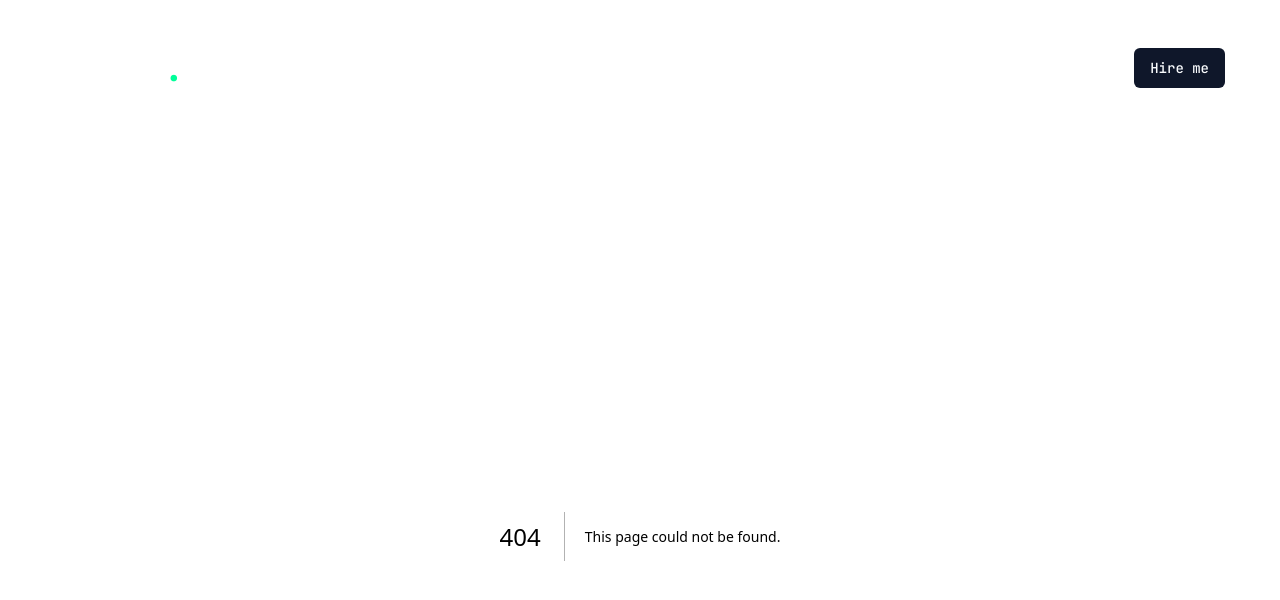
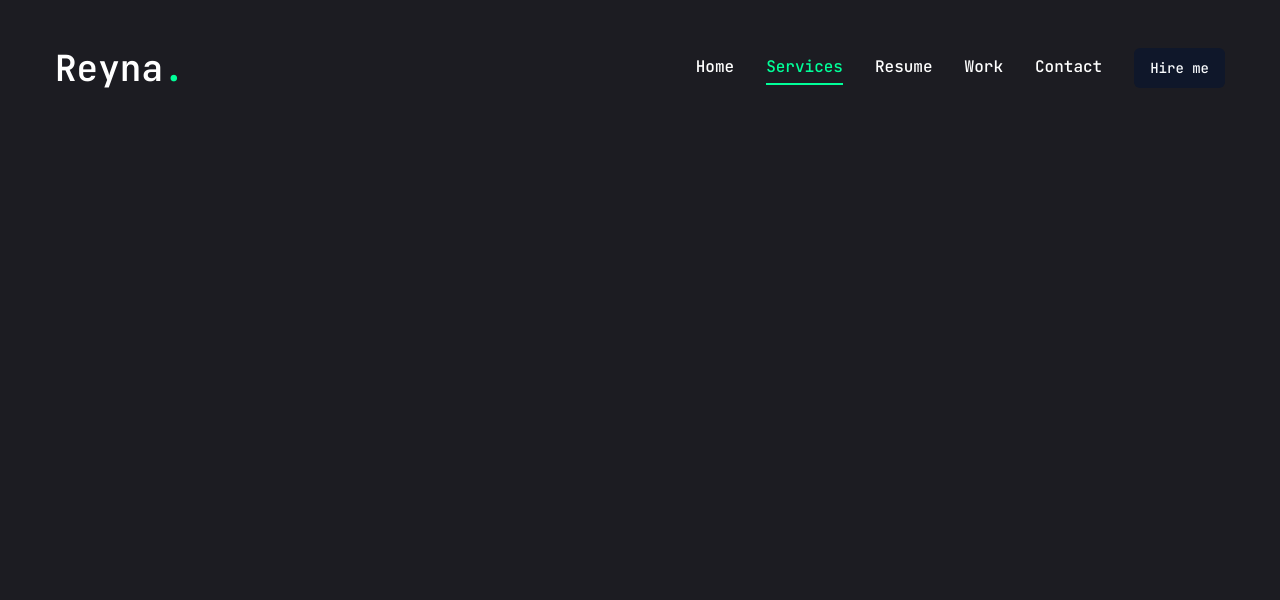
Before and after one commit to reynaroma/reyna-portfolio, a Next.js app: page /services in a window 1280 px wide. Before the commit this address had no page. Shown: the top 600 px of the page. Built offline with nearby package versions, Linux system fonts and the light colour scheme.

Commit message:
Add new navlink and create a component and folder for services

```diff
--- /dev/null
+++ b/app/services/page.jsx
@@ -0,0 +1,11 @@
+import React from 'react'
+
+function Services() {
+  return (
+    <div>
+
+    </div>
+  )
+}
+
+export default Services
--- a/components/ui/Nav.jsx
+++ b/components/ui/Nav.jsx
@@ -7,6 +7,10 @@ const links = [
   {
     name: "home",
     path: "/",
+  },
+  {
+    name: "services",
+    path: "/services",
   },
   {
     name: "resume",
```
